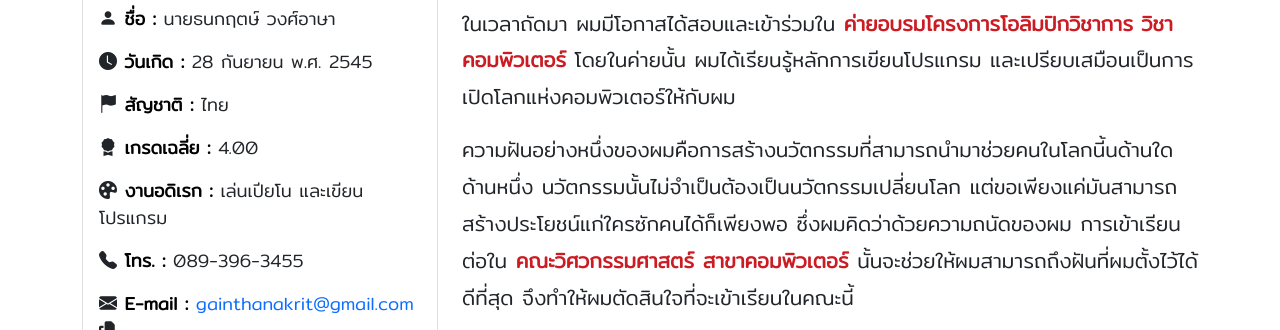
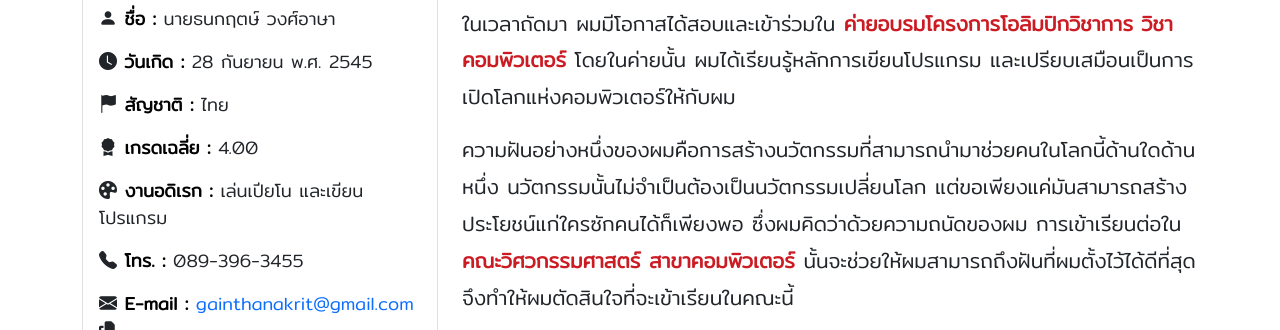
Before and after one commit to ThanakritW/E-Portfolio, a website: page index.html in a window 1280 px wide. Shown: the part 1366-1696 px from the top of the page. Drawn offline with nearby package versions, Linux system fonts and the light colour scheme.

Commit message:
fix typo

```diff
--- a/index.html
+++ b/index.html
@@ -296,7 +296,7 @@
                             และเปรียบเสมือนเป็นการเปิดโลกแห่งคอมพิวเตอร์ให้กับผม<br>
                         </p>
                         <p>
-                            ความฝันอย่างหนึ่งของผมคือการสร้างนวัตกรรมที่สามารถนำมาช่วยคนในโลกนี้นด้านใดด้านหนึ่ง
+                            ความฝันอย่างหนึ่งของผมคือการสร้างนวัตกรรมที่สามารถนำมาช่วยคนในโลกนี้ด้านใดด้านหนึ่ง
                             นวัตกรรมนั้นไม่จำเป็นต้องเป็นนวัตกรรมเปลี่ยนโลก
                             แต่ขอเพียงแค่มันสามารถสร้างประโยชน์แก่ใครซักคนได้ก็เพียงพอ
                             ซึ่งผมคิดว่าด้วยความถนัดของผม การเข้าเรียนต่อใน
```
